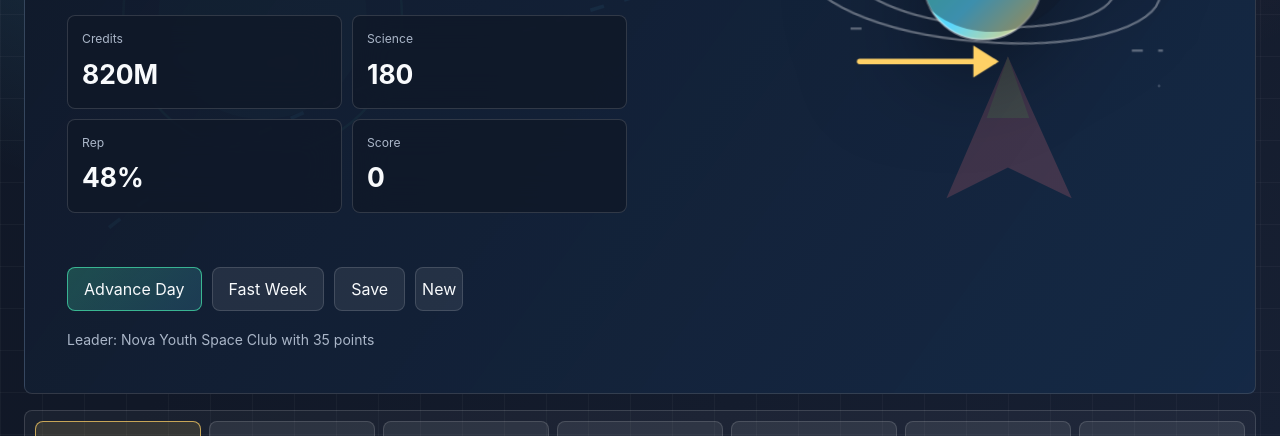
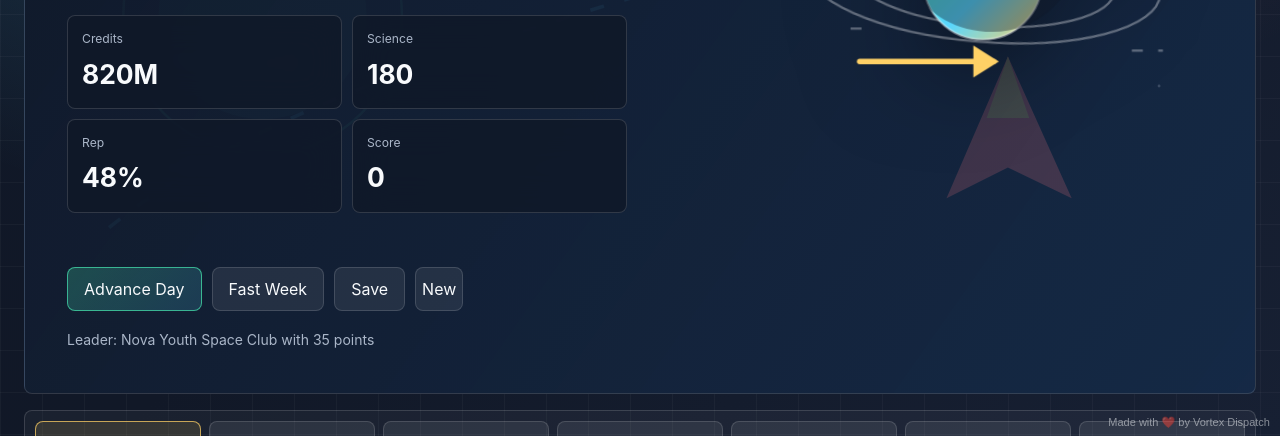
Before and after one commit to tzone85/SpaceAgencyGame, a website built with Vite: page index.html in a window 1280 px wide. Shown: the part 364-800 px from the top of the page. Built offline with nearby package versions, Linux system fonts and the light colour scheme.

Commit message:
chore: add Vortex Dispatch footer credit
Co-Authored-By: Claude Fable 5 <noreply@anthropic.com>
Claude-Session: https://claude.ai/code/session_01KXR3azoi3HsyogwdHYpuTC

```diff
--- a/index.html
+++ b/index.html
@@ -88,5 +88,6 @@
     <canvas id="starfield"></canvas>
   </div>
   <script type="module" src="/src/main.js"></script>
+<div style="position:fixed;bottom:6px;right:10px;font-size:11px;opacity:.5;pointer-events:none;z-index:9999;font-family:sans-serif">Made with ❤️ by Vortex Dispatch</div>
 </body>
 </html>
```
